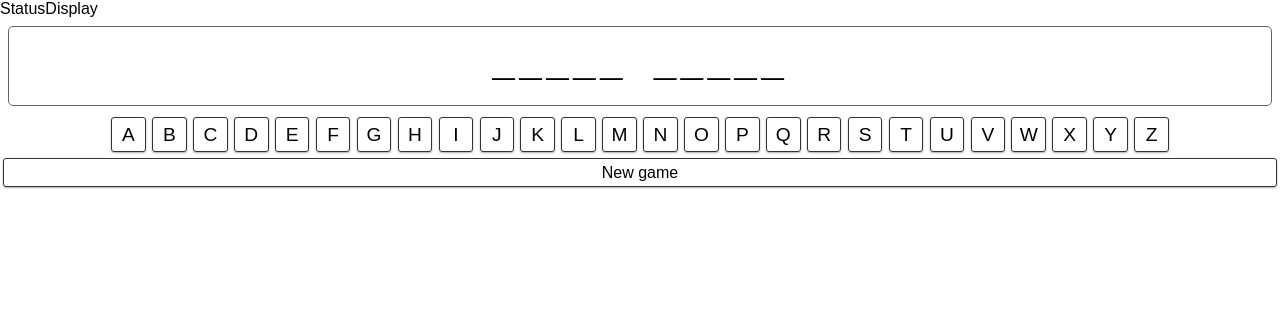
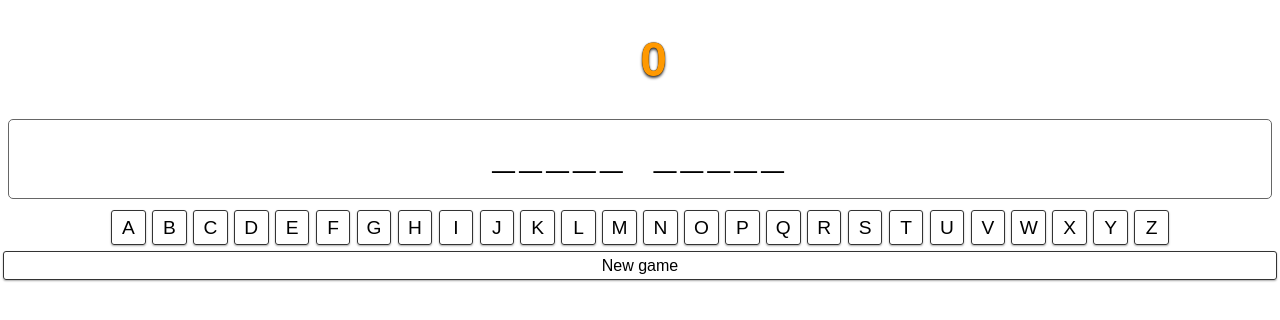
Before and after one commit to MichaelDevCom/vault, a React (Create React App) app in the folder snowman/: page / in a window 1280 px wide. Shown: the top 320 px of the page. Built offline with nearby package versions, Linux system fonts and the light colour scheme.

Commit message:
Add some game state

```diff
--- a/snowman/src/components/GameContainer.js
+++ b/snowman/src/components/GameContainer.js
@@ -1,4 +1,4 @@
-import React, {useState} from 'react';
+import React, {useState, useEffect} from 'react';
 import GameInputs from './GameInputs';
 import GameOutputs from './GameOutputs';
 
@@ -7,6 +7,27 @@ const initialGuessesState = [];
 
 const GameContainer = () => {
   const [guessesState, setGuessesState] = useState(initialGuessesState);
+  const [gameState, setGameState] = useState('playing');
+
+  useEffect(() => {
+    if (guessesState.filter(x => x.status === 'wrong').length >= 6) {
+      setGameState('lose');
+    } else if (guessesState.length > 0) {
+      const uniqueLetters = phrase.toUpperCase().split('')
+        .filter((letter, i, arr) =>
+          (letter.toLowerCase() !== letter.toUpperCase()) &&
+          (arr.indexOf(letter) === i)
+        );
+
+      const correctGuesses = guessesState.filter(x => x.status === 'correct');
+
+      if (uniqueLetters.length === correctGuesses.length){
+        setGameState('win');
+      } else {
+        setGameState('playing');
+      }
+    }
+  }, [guessesState]);
 
   const handleCheckLetter = (letter) => {
     const upperLetter = letter.toUpperCase();
@@ -25,7 +46,7 @@ const GameContainer = () => {
 
   return (
     <div className="game-container">
-      <GameOutputs guesses={guessesState} phrase={phrase} />
+      <GameOutputs guesses={guessesState} phrase={phrase} gameState={gameState} />
       <GameInputs guesses={guessesState} onCheckLetter={handleCheckLetter} />
     </div>
   );
--- a/snowman/src/components/GameOutputs.js
+++ b/snowman/src/components/GameOutputs.js
@@ -2,11 +2,13 @@ import React from 'react';
 import MaskedPhrase from './MaskedPhrase';
 import StatusDisplay from './StatusDisplay';
 
-const GameOutputs = ({phrase, guesses}) => {
+const GameOutputs = ({phrase, guesses, gameState}) => {
+
+  const mistakes = guesses.filter(x => x.status === 'wrong').length;
 
   return (
     <div>
-      <StatusDisplay />
+      <StatusDisplay gameState={gameState} mistakes={mistakes} />
       <MaskedPhrase phrase={phrase} guesses={guesses} />
     </div>
   );
--- a/snowman/src/components/StatusDisplay.js
+++ b/snowman/src/components/StatusDisplay.js
@@ -1,9 +1,23 @@
 import React from 'react';
 
-const StatusDisplay = () => {
+const StatusDisplay = ({gameState, mistakes}) => {
+  let statusOutput;
+
+  switch (gameState) {
+    case 'win':
+      statusOutput = <div className="text-green">You Win!</div>;
+      break;
+    case 'lose':
+      statusOutput = <div className="text-red">You Lose</div>
+      break;
+    default:
+      statusOutput = mistakes;
+  }
 
   return (
-    <div>StatusDisplay</div>
+    <div className="status-display">
+      {statusOutput}
+    </div>
   );
 }
 
--- a/snowman/src/index.css
+++ b/snowman/src/index.css
@@ -56,3 +56,28 @@ body {
   border-radius: 5px;
   margin: 0.5rem;
 }
+
+.status-display {
+  padding: 1rem;
+  margin: 1rem;
+  width: 100%;
+  height: 100%;
+  display: flex;
+  flex-direction: column;
+  justify-content: center;
+  align-content: center;
+  align-items: center;
+  font-size: 3rem;
+  font-weight: bold;
+  letter-spacing: 0.1em;
+  color: #f90;
+  text-shadow: 0 0 1px #000, 0 2px 3px rgba(0,0,0,0.75);
+}
+
+.text-green {
+  color: #0f0;
+}
+
+.text-red {
+  color: #f00;
+}
```
